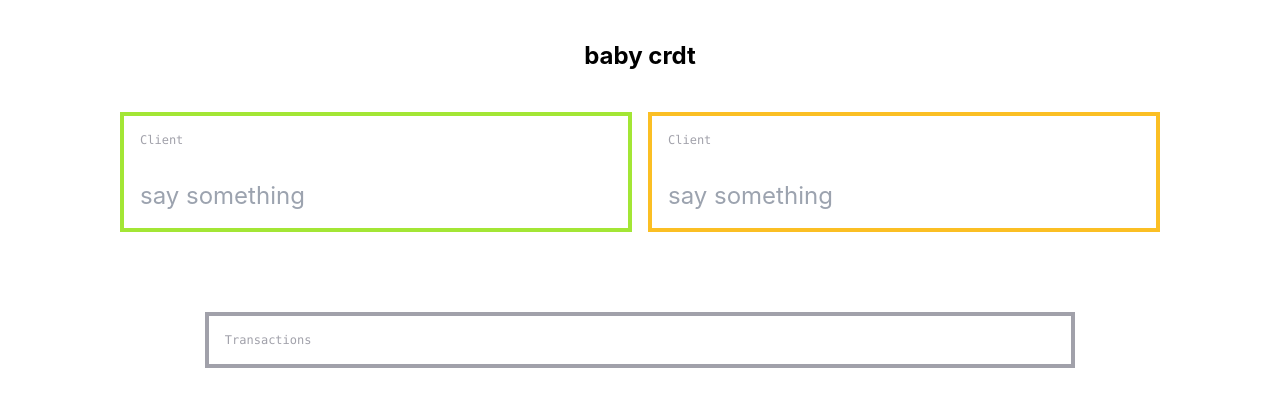
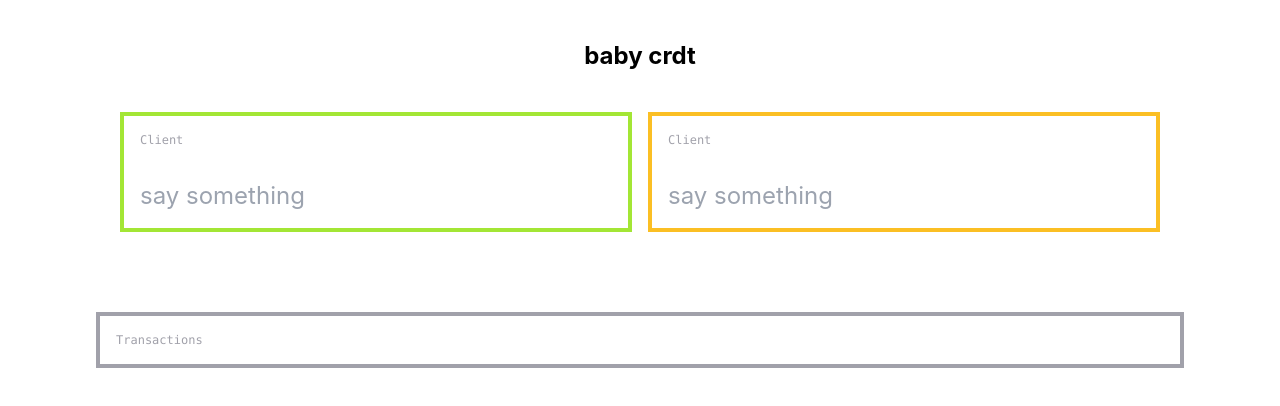
Before and after one commit to cindywu/baby-crdt, a Next.js app: page / in a window 1280 px wide. Shown: the top 406 px of the page. Built offline with nearby package versions, Linux system fonts and the light colour scheme.

Commit message:
show transactions

```diff
--- a/components/transactions.tsx
+++ b/components/transactions.tsx
@@ -1,9 +1,35 @@
 import React from 'react'
 
-export default function Transactions() {
+type TransactionsProps = {
+  txs: any
+}
+
+export default function Transactions({ txs } : TransactionsProps) {
+  // console.log('txs', txs)
   return (
-    <div className={"flex justify-center pt-20 mx-24"}>
-      <div className={"w-4/5 border-4 border-zinc-400 text-xl p-4 font-mono text-xs text-zinc-400"}>Transactions</div>
+    <div className={"flex flex-col justify-center pt-20 mx-24"}>
+      <div className={"w-full border-4 border-zinc-400 text-xl p-4 "}>
+        <div className={"font-mono text-xs text-zinc-400"}>Transactions</div>
+        {txs && txs.map((tx: any, i: any) => {
+        return (
+          <Transaction
+            key={tx.id}
+            tx={tx}
+            i={i}
+          />
+        )
+      })}
+      </div>
     </div>
   )
 }
+
+function Transaction({ tx, i} : any) {
+  return (
+    <div className={i/2 === 0 ? "flex flex-row justify-between text-xs p-4" : "flex flex-row justify-between text-xs p-4 bg-zinc-200"}>
+      <div className={"font-mono"}>{tx.id.slice(-6)}</div>
+      <div>{tx.client}</div>
+      <div>{tx.value}</div>
+    </div>
+  )
+}
--- a/pages/index.tsx
+++ b/pages/index.tsx
@@ -22,7 +22,9 @@ export default function Home() {
           client={"clientB"}
         />
       </div>
-      <Transactions/>
+      <Transactions
+        txs={txs}
+      />
     </div>
   )
 }
```
